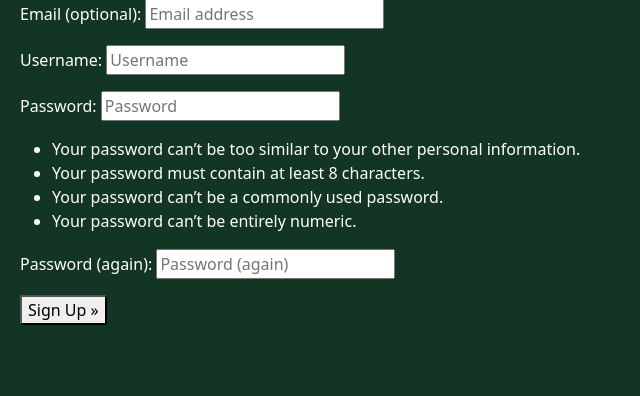
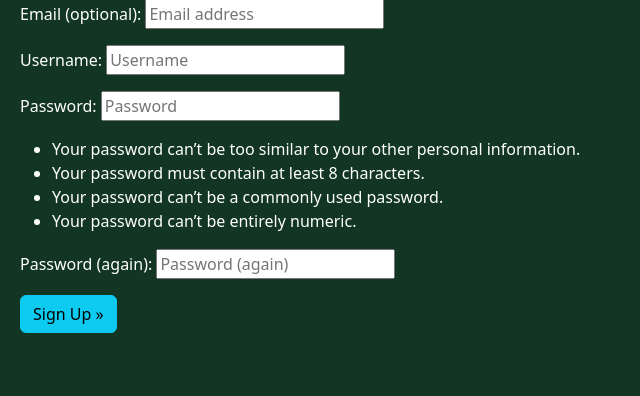
Before and after one commit to moakley-45/MO_Capstone, a Django app: page /accounts/signup/ in a window 1280 px wide. Shown: the part 223-619 px from the top of the page, without its empty margins (0-640 px from the left). Run offline with Django 4.2, Linux system fonts and the light colour scheme; some libraries are stand-ins or nearby versions.

Commit message:
typo fixes on classes

```diff
--- a/templates/account/signup.html
+++ b/templates/account/signup.html
@@ -15,7 +15,7 @@
   {% if redirect_field_value %}
   <input type="hidden" name="{{ redirect_field_name }}" value="{{ redirect_field_value }}" />
   {% endif %}
-  <button type="submit">{% trans "Sign Up" %} &raquo;</button>
+  <button class='btn btn-info' type="submit">{% trans "Sign Up" %} &raquo;</button>
 </form>
 
 {% endblock content %}
```
